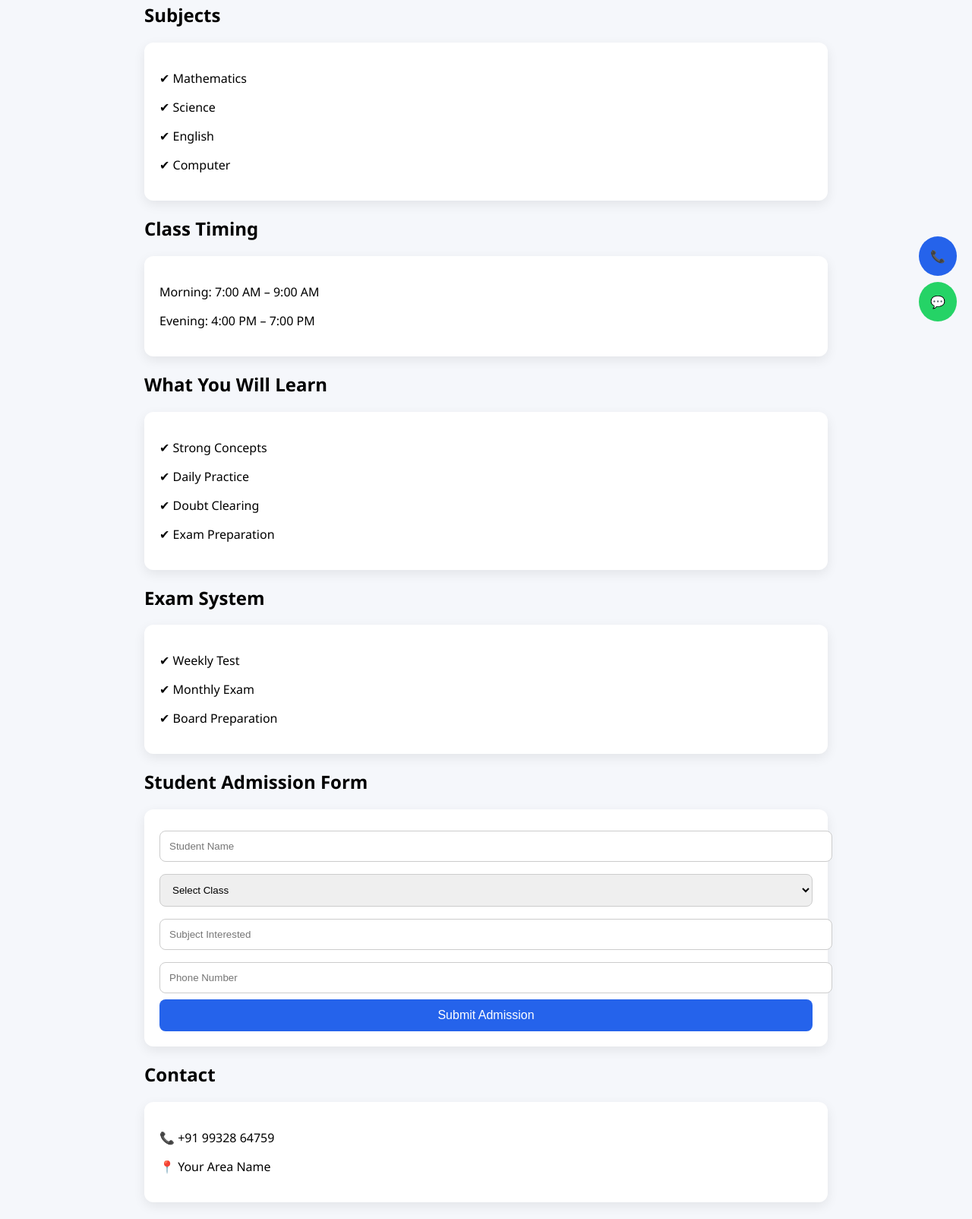
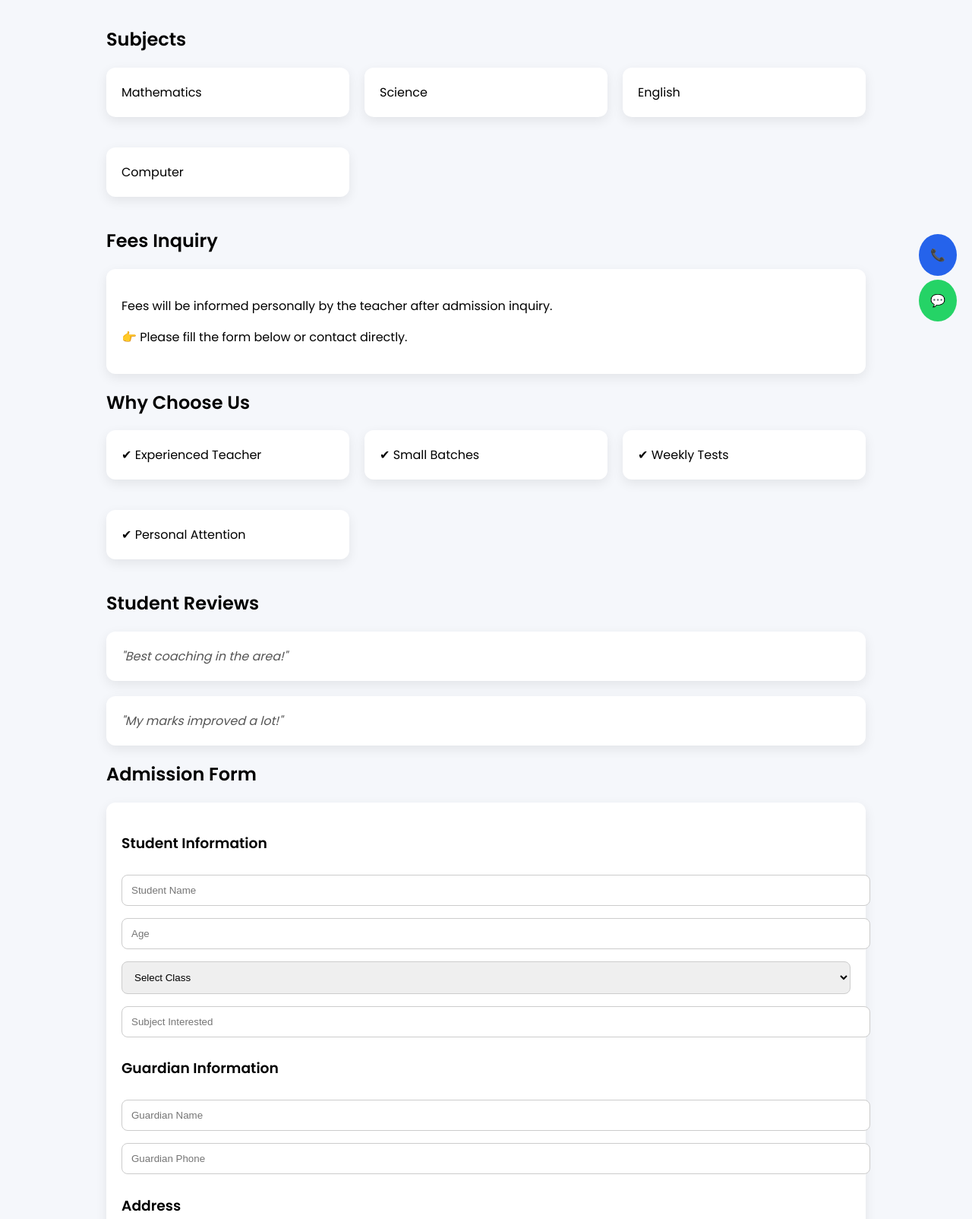
Before and after one commit to MR-ARABINDA/Coaching-website, a plain HTML site: page index.html in a window 1280 px wide. Shown: the part 357-1961 px from the top of the page at 76% size. Drawn offline with Linux system fonts and the light colour scheme.

Commit message:
index.html

```diff
--- a/index.html
+++ b/index.html
@@ -1,22 +1,22 @@
-<!DOCTYPE html><html>
+<!DOCTYPE html><html lang="en">
 <head>
+<meta charset="UTF-8">
+<meta name="viewport" content="width=device-width, initial-scale=1.0">
 <title>Arabinda Coaching Classes</title>
-<meta name="viewport" content="width=device-width, initial-scale=1.0"><style>
+<link href="https://fonts.googleapis.com/css2?family=Poppins:wght@300;400;600&display=swap" rel="stylesheet"><style>
 body {
     margin: 0;
-    font-family: 'Segoe UI', sans-serif;
+    font-family: 'Poppins', sans-serif;
     background: #f5f7fb;
 }
 
-/* HEADER */
 header {
     text-align: center;
-    padding: 60px 20px;
+    padding: 70px 20px;
     background: linear-gradient(135deg, #2563eb, #7c3aed);
     color: white;
 }
 
-/* BUTTON */
 .btn {
     display: inline-block;
     padding: 12px 25px;
@@ -28,14 +28,12 @@ header {
     margin-top: 10px;
 }
 
-/* SECTION */
 section {
-    max-width: 900px;
+    max-width: 1000px;
     margin: auto;
     padding: 40px 20px;
 }
 
-/* BOX */
 .box {
     background: white;
     padding: 20px;
@@ -44,8 +42,13 @@ section {
     box-shadow: 0 5px 15px rgba(0,0,0,0.08);
 }
 
-/* FORM */
-input, select {
+.grid {
+    display: grid;
+    grid-template-columns: repeat(auto-fit, minmax(250px, 1fr));
+    gap: 20px;
+}
+
+input, select, textarea {
     width: 100%;
     padding: 12px;
     margin: 8px 0;
@@ -53,7 +56,6 @@ input, select {
     border: 1px solid #ccc;
 }
 
-/* SUBMIT */
 button {
     width: 100%;
     padding: 12px;
@@ -64,89 +66,106 @@ button {
     font-size: 16px;
 }
 
-/* FLOAT BUTTONS */
-.whatsapp {
+.review {
+    font-style: italic;
+    color: #555;
+}
+
+footer {
+    text-align: center;
+    padding: 20px;
+    background: #111;
+    color: white;
+}
+
+.whatsapp, .call {
     position: fixed;
-    bottom: 20px;
     right: 20px;
-    background: #25D366;
-    color: white;
     padding: 15px;
     border-radius: 50%;
+    color: white;
     text-decoration: none;
 }
 
-.call {
-    position: fixed;
-    bottom: 80px;
-    right: 20px;
-    background: #2563eb;
-    color: white;
-    padding: 15px;
-    border-radius: 50%;
-    text-decoration: none;
+.whatsapp { bottom: 20px; background: #25D366; }
+.call { bottom: 80px; background: #2563eb; }
+
+.success {
+    display: none;
+    color: green;
+    text-align: center;
+    margin-top: 10px;
 }
 </style></head><body><header>
 <h1>Arabinda Coaching Classes</h1>
 <p>Class 6–12 | Quality Education | Affordable Fees</p>
 <a href="tel:+919932864759" class="btn">📞 Call Now</a>
 </header><section><h2>Subjects</h2>
+<div class="grid">
+<div class="box">Mathematics</div>
+<div class="box">Science</div>
+<div class="box">English</div>
+<div class="box">Computer</div>
+</div><h2>Fees Inquiry</h2>
 <div class="box">
-<p>✔ Mathematics</p>
-<p>✔ Science</p>
-<p>✔ English</p>
-<p>✔ Computer</p>
-</div><h2>Class Timing</h2>
+<p>Fees will be informed personally by the teacher after admission inquiry.</p>
+<p>👉 Please fill the form below or contact directly.</p>
+</div><h2>Why Choose Us</h2>
+<div class="grid">
+<div class="box">✔ Experienced Teacher</div>
+<div class="box">✔ Small Batches</div>
+<div class="box">✔ Weekly Tests</div>
+<div class="box">✔ Personal Attention</div>
+</div><h2>Student Reviews</h2>
+<div class="box review">"Best coaching in the area!"</div>
+<div class="box review">"My marks improved a lot!"</div><h2>Admission Form</h2>
 <div class="box">
-<p>Morning: 7:00 AM – 9:00 AM</p>
-<p>Evening: 4:00 PM – 7:00 PM</p>
-</div><h2>What You Will Learn</h2>
-<div class="box">
-<p>✔ Strong Concepts</p>
-<p>✔ Daily Practice</p>
-<p>✔ Doubt Clearing</p>
-<p>✔ Exam Preparation</p>
-</div><h2>Exam System</h2>
-<div class="box">
-<p>✔ Weekly Test</p>
-<p>✔ Monthly Exam</p>
-<p>✔ Board Preparation</p>
-</div><h2>Student Admission Form</h2><div class="box">
-<form onsubmit="sendToWhatsApp(); return false;"><input type="text" id="name" placeholder="Student Name" required><select id="class" required>
+<form onsubmit="sendToWhatsApp(); return false;"><h3>Student Information</h3>
+<input type="text" id="name" placeholder="Student Name" required>
+<input type="number" id="age" placeholder="Age" required>
+<select id="class" required>
 <option value="">Select Class</option>
-<option>6</option>
-<option>7</option>
-<option>8</option>
-<option>9</option>
-<option>10</option>
-<option>11</option>
-<option>12</option>
-</select><input type="text" id="subject" placeholder="Subject Interested" required><input type="text" id="phone" placeholder="Phone Number" required><button type="submit">Submit Admission</button>
+<option>6</option><option>7</option><option>8</option>
+<option>9</option><option>10</option>
+<option>11</option><option>12</option>
+</select>
+<input type="text" id="subject" placeholder="Subject Interested" required><h3>Guardian Information</h3>
+<input type="text" id="guardian" placeholder="Guardian Name" required>
+<input type="text" id="guardianPhone" placeholder="Guardian Phone" required><h3>Address</h3>
+<textarea id="address" placeholder="Full Address (Surulia Area)" required></textarea><button type="submit">Submit Admission</button>
 
-</form>
+<p class="success" id="successMsg">Form submitted successfully!</p></form>
 </div><h2>Contact</h2>
 <div class="box">
 <p>📞 +91 99328 64759</p>
-<p>📍 Your Area Name</p>
-</div></section><!-- FLOAT BUTTONS --><a href="https://wa.me/919932864759" class="whatsapp">💬</a>
-<a href="tel:+919932864759" class="call">📞</a>
+<p>📍 Surulia, West Bengal</p>
+</div></section><footer>
+<p>© 2026 Arabinda Coaching Classes</p>
+</footer><a href="https://wa.me/919932864759" class="whatsapp">💬</a> <a href="tel:+919932864759" class="call">📞</a>
 
 <script>
 function sendToWhatsApp() {
     var name = document.getElementById("name").value;
+    var age = document.getElementById("age").value;
     var studentClass = document.getElementById("class").value;
     var subject = document.getElementById("subject").value;
-    var phone = document.getElementById("phone").value;
+    var guardian = document.getElementById("guardian").value;
+    var guardianPhone = document.getElementById("guardianPhone").value;
+    var address = document.getElementById("address").value;
 
     var message = "New Admission:%0A"
         + "Name: " + name + "%0A"
+        + "Age: " + age + "%0A"
         + "Class: " + studentClass + "%0A"
         + "Subject: " + subject + "%0A"
-        + "Phone: " + phone;
+        + "Guardian: " + guardian + "%0A"
+        + "Guardian Phone: " + guardianPhone + "%0A"
+        + "Address: " + address;
 
     var url = "https://wa.me/919932864759?text=" + message;
+    window.open(url, "_blank");
 
-    window.open(url, "_blank");
+    document.getElementById("successMsg").style.display = "block";
 }
 </script></body>
-    </html>
+</html>
```
